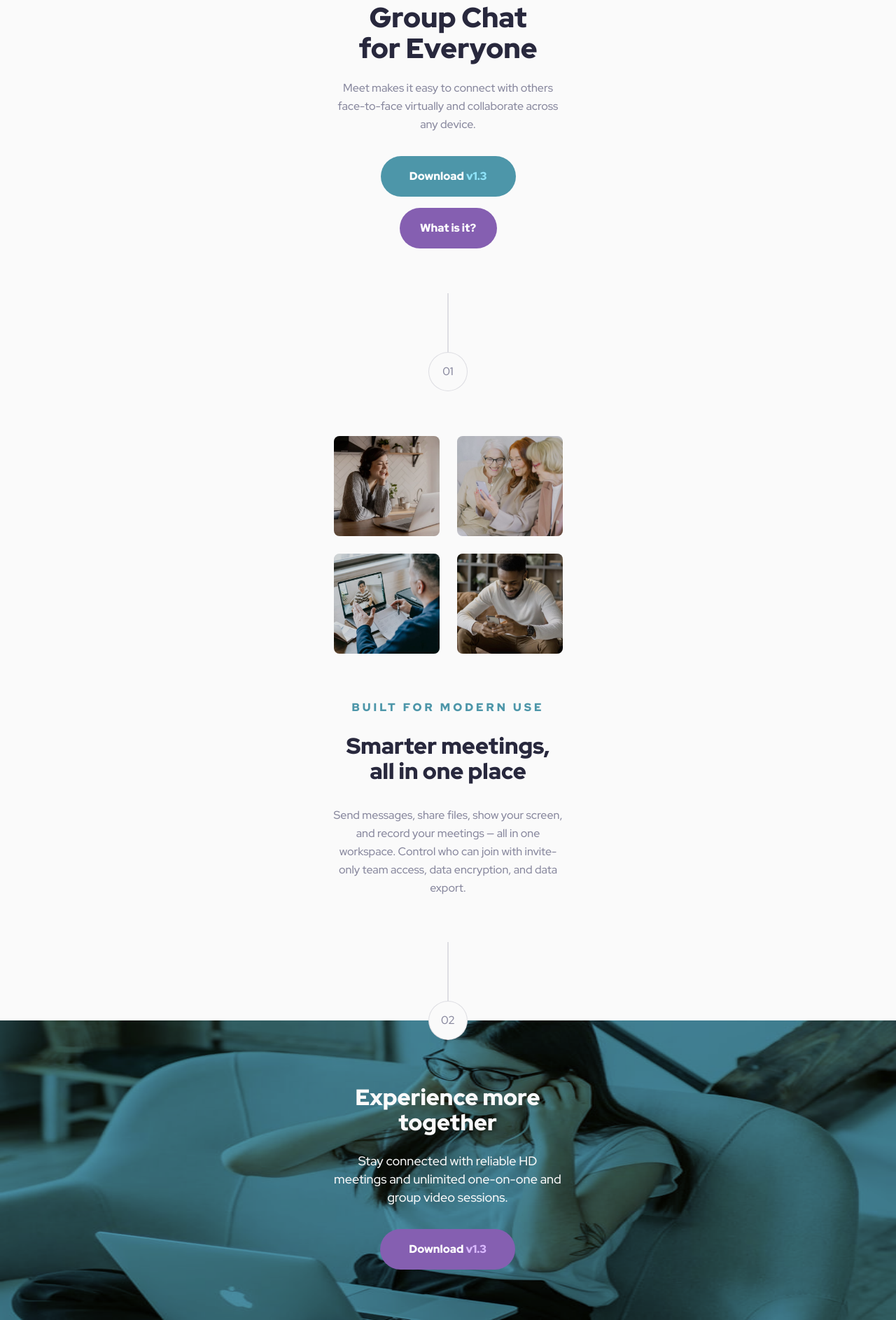
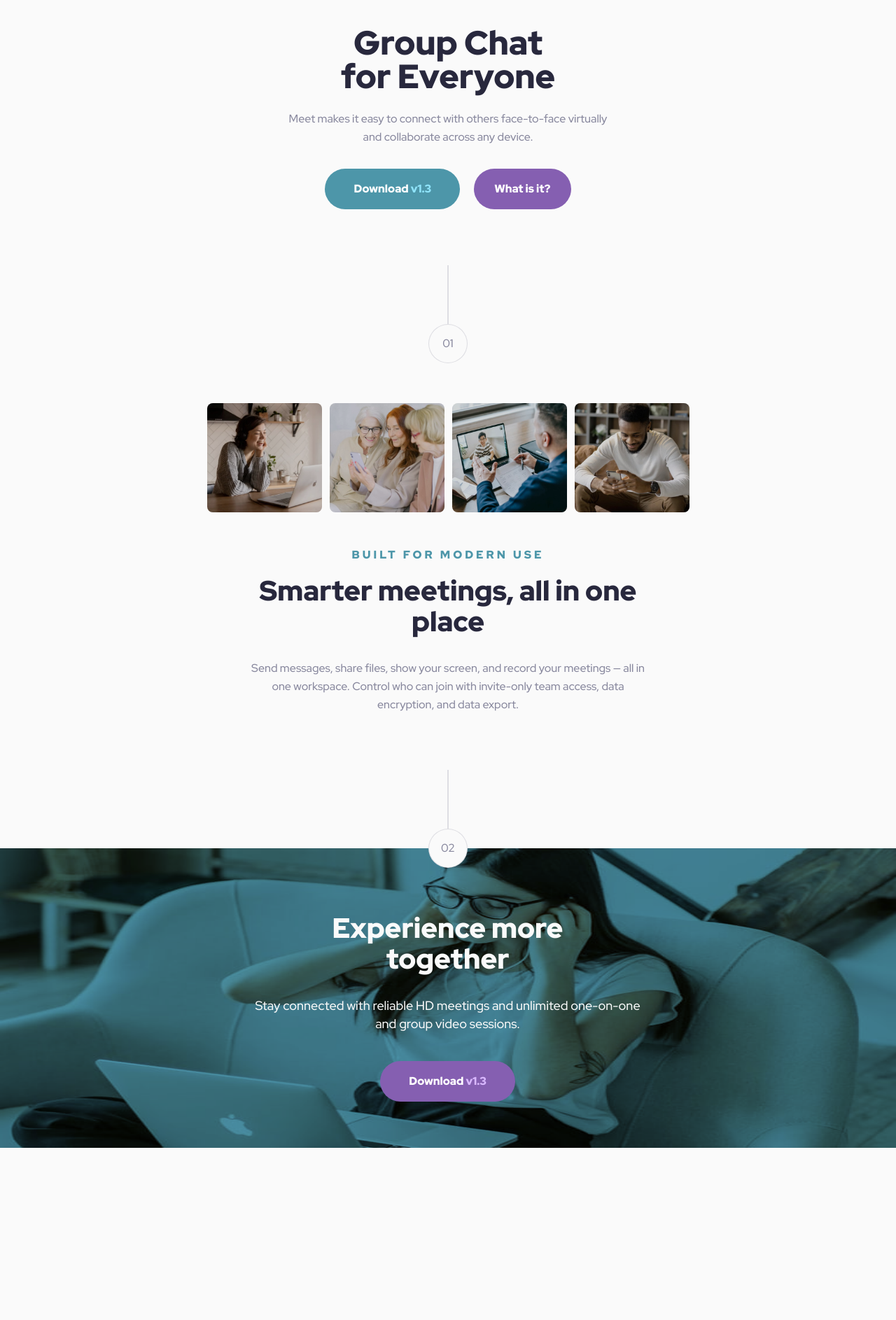
Before and after one commit to paulaabro/meet-landing-page, a plain HTML site: page index.html in a window 1280 px wide. Shown: the part 486-2372 px from the top of the page at 70% size. After the commit the page ends 2134 px from the top, so only its background shows below. Drawn offline with Linux system fonts and the light colour scheme.

Commit message:
finish layout tablet

```diff
--- a/index.html
+++ b/index.html
@@ -69,13 +69,13 @@
         </div>
         <div class="download-image">
           <picture>
+            <source media="(min-width: 768px)" srcset="./assets/tablet/image-footer.jpg" />
             <source media="(min-width: 1440px)" srcset="./assets/desktop/image-footer.jpg" />
-            <source media="(min-width: 800px)" srcset="./assets/tablet/image-footer.jpg" />
             <img src="./assets/mobile/image-footer.jpg" alt="girl listening music" />
           </picture>
         </div>
         <div class="download-text max-width">
-          <h2>Experience more together</h2>
+          <h2>Experience more<br />together</h2>
           <p>
             Stay connected with reliable HD meetings and unlimited one-on-one and group video
             sessions.
--- a/style.css
+++ b/style.css
@@ -34,7 +34,7 @@ header {
 }
 
 .hero-mobile {
-  min-width: 414px;
+  min-width: 327px;
 }
 
 .max-width {
@@ -62,13 +62,6 @@ p {
   margin: 22px 0 32px;
 }
 
-.hero-btns {
-  display: flex;
-  flex-direction: column;
-  gap: 16px;
-  align-items: center;
-}
-
 button {
   height: 58px;
   border-radius: 29px;
@@ -80,6 +73,7 @@ button {
 .hero-btns button:first-child {
   width: 193px;
   background-color: var(--blue);
+  margin-bottom: 16px;
 }
 
 .hero-btns .version {
@@ -113,7 +107,7 @@ button {
 .images {
   width: 327px;
   display: grid;
-  grid-template-columns: repeat(2, 151px);
+  grid-template-columns: repeat(2, 1fr);
   gap: 25px;
   margin: 64px auto 0;
 }
@@ -201,3 +195,91 @@ h3 {
 .download-text .version {
   color: var(--purple);
 }
+
+@media (min-width: 768px) {
+  header {
+    margin-bottom: 16px;
+  }
+
+  .hero-mobile {
+    min-width: 820px;
+  }
+
+  .max-width {
+    max-width: 689px;
+  }
+
+  .hero-text {
+    padding: 0 116px;
+    margin: 72px auto 80px;
+    text-align: center;
+  }
+
+  h1 {
+    font-size: 48px;
+    line-height: 48px;
+  }
+
+  .hero-text p {
+    margin-top: 24px;
+  }
+
+  .hero-btns button:first-child {
+    margin: 0 16px 0 0;
+  }
+
+  .images {
+    width: 689px;
+    display: grid;
+    grid-template-columns: repeat(4, 1fr);
+    gap: 11px;
+    margin: 57px auto 48px;
+  }
+
+  .image {
+    width: 164px;
+    height: 156px;
+  }
+
+  .image img {
+    width: 164px;
+  }
+
+  .desc-text {
+    padding: 0 58px;
+    margin: 0 auto 80px;
+  }
+
+  h3 {
+    font-size: 40px;
+    line-height: 44px;
+    margin-top: 16px;
+  }
+
+  .download {
+    margin-top: 192px;
+  }
+
+  .download .number {
+    position: absolute;
+    top: -112px;
+    left: calc(50vw - 28px);
+    z-index: 1;
+  }
+
+  .download-text {
+    position: absolute;
+    top: 92px;
+    left: calc(50vw - 345px);
+  }
+
+  .download-text h2 {
+    font-size: 40px;
+    line-height: 44px;
+  }
+
+  .download-text p {
+    margin: 32px 0 40px;
+    padding: 0 58px;
+  }
+}
```
